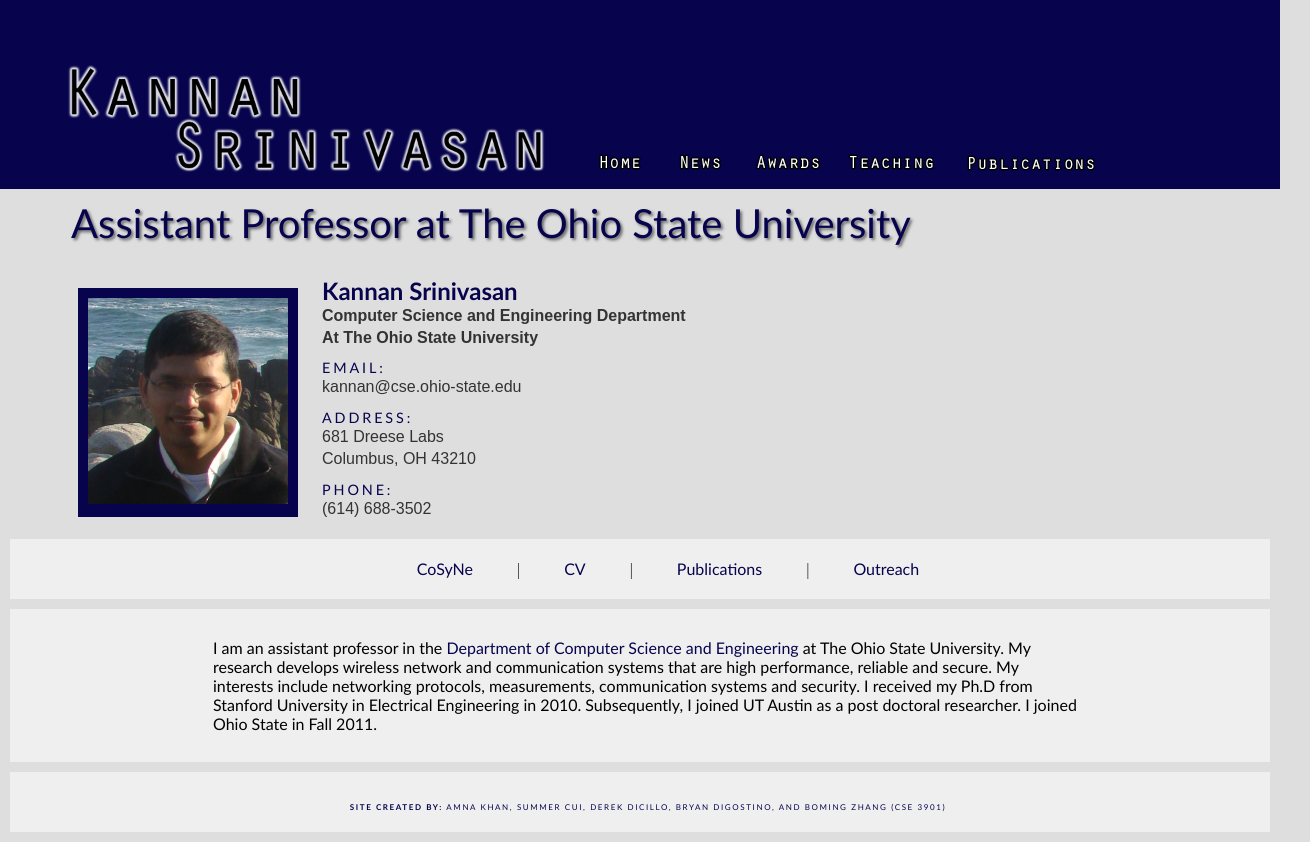
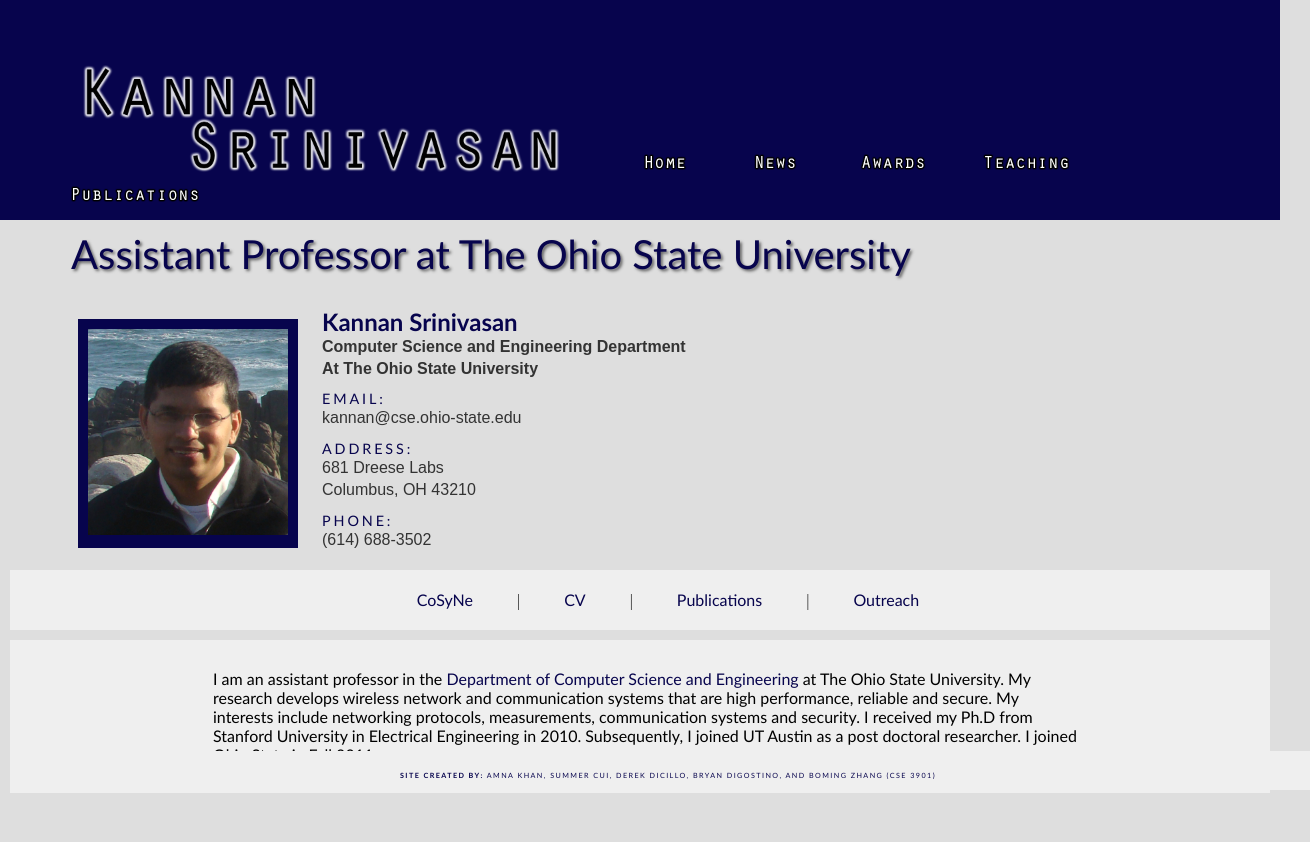
Before and after one commit to summerc2028/FacultyPageRedesign, a plain HTML site: page index.html in a window 1280 px wide. Shown: the whole page, 1310 px wide, since content can reach past the window. After the commit the page ends 803 px from the top, so only its background shows below. Drawn offline with Linux system fonts and the light colour scheme.

Commit message:
Float footer to bottom and add to each page

```diff
--- a/index.html
+++ b/index.html
@@ -48,7 +48,7 @@
 					</div>
 				</td>
 				<td><h3><b>Kannan Srinivasan</b></h3>
-					<p><b> Computer Science and Engineering Department</b></p>
+					<p><b>Computer Science and Engineering Department</b></p>
 					<p><b>At The Ohio State University</b></p>
 					<h2>Email:</h2>
 					<p>kannan@cse.ohio-state.edu</p>
@@ -95,8 +95,8 @@
 			</tr>
 		</table>
 	</div>
-	<div id="footer">
-		<h2 class="foot"><b>Site Created By:</b> Amna Khan, Summer Cui, Derek DiCillo, Bryan Digostino, and Boming Zhang (CSE 3901)</h2>
-	</div>
+	<footer>
+		<h2><b>Site Created By:</b> Amna Khan, Summer Cui, Derek DiCillo, Bryan Digostino, and Boming Zhang (CSE 3901)</h2>
+	</footer>
 </body>
 </html>
--- a/stylesheet.css
+++ b/stylesheet.css
@@ -22,7 +22,7 @@ header {
 }
 
 #navbar ul li {
-	padding: 5px;
+	padding: 20px;
 	display: inline;
 }
 
@@ -80,10 +80,6 @@ h2 {
 	letter-spacing: 0.2em;
 }
 
-h2.foot {
-	font-size: 50%;
-}
-
 h3 {
 	font-size: 150%;
 }
@@ -136,9 +132,22 @@ td {
 	text-align: right;
 }
 
-#nav, #feature, #footer {
+#nav, #feature{
 	background-color: #efefef; /* off-white */
 	padding: 20px 10px;
 	margin: 10px;
 	text-align: center;
 }
+
+/* Footer */
+
+footer {
+	background-color: #efefef; /* off-white */
+	padding: 10px;
+	margin: 10px;
+	text-align: center;
+	font-size: 50%;
+	position: absolute;
+	width: 100%;
+	bottom: 0;
+}
```
Also changed, not shown: awards.html (+3 -0 lines), news.html (+3 -0 lines), publications.html (+3 -0 lines), teaching.html (+3 -0 lines).
